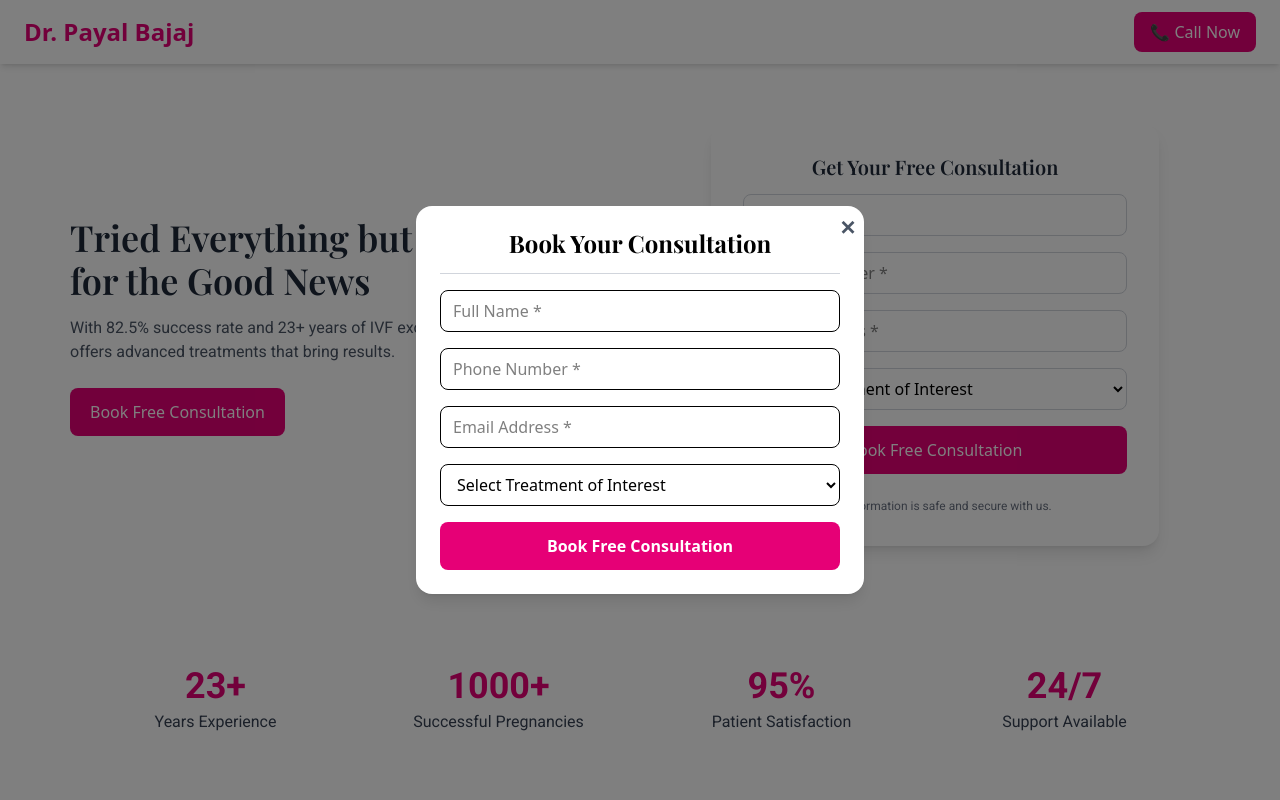
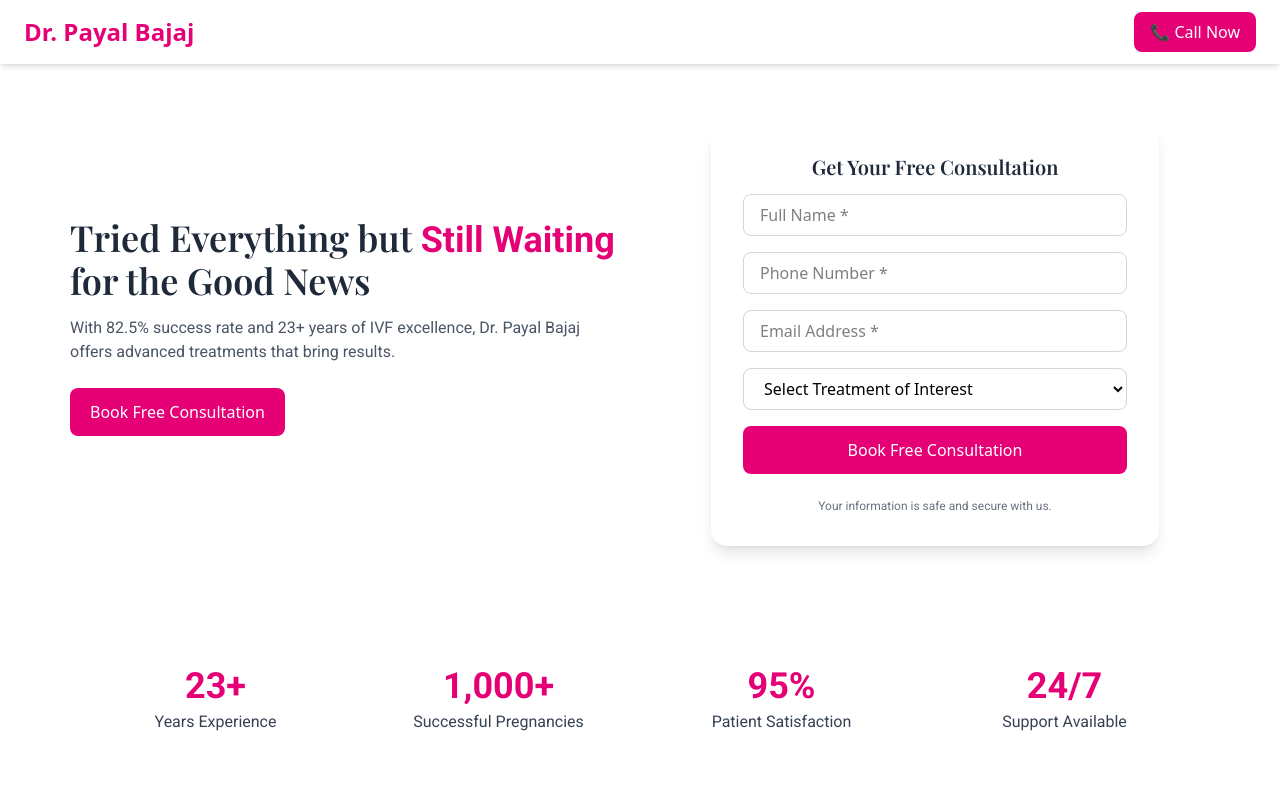
Before and after one commit to drpayalbajaj/dr-payal-bajaj-beta, a Next.js app: page /ivf-treatment in a window 1280 px wide. Shown: the top 800 px of the page. Built offline with nearby package versions, Linux system fonts and the light colour scheme; a web font is replaced by a local one.

Commit message:
remove popup

```diff
--- a/package.json
+++ b/package.json
@@ -21,6 +21,7 @@
             "motion": "^12.12.1",
             "next": "15.3.2",
             "react": "^19.0.0",
+            "react-countup": "^6.5.3",
             "react-dom": "^19.0.0",
             "react-hot-toast": "^2.5.2",
             "react-icons": "^5.5.0",
--- a/src/ivf-treatment/Banner.tsx
+++ b/src/ivf-treatment/Banner.tsx
@@ -1,12 +1,13 @@
-// app/components/StatsBanner.tsx
+'use client'
 import React from "react";
+import CountUp from "react-countup";
 
 const Banner: React.FC = () => {
   const stats = [
-    { value: "23+", label: "Years Experience" },
-    { value: "1000+", label: "Successful Pregnancies" },
-    { value: "95%", label: "Patient Satisfaction" },
-    { value: "24/7", label: "Support Available" },
+    { value: 23, suffix: "+", label: "Years Experience" },
+    { value: 1000, suffix: "+", label: "Successful Pregnancies" },
+    { value: 95, suffix: "%", label: "Patient Satisfaction" },
+    { value: 24, suffix: "/7", label: "Support Available" },
   ];
 
   return (
@@ -16,7 +17,12 @@ const Banner: React.FC = () => {
           {stats.map((stat, index) => (
             <div key={index} className="flex flex-col items-center">
               <span className="text-pink-600 font-bold text-3xl md:text-4xl">
-                {stat.value}
+                <CountUp
+                  start={0}
+                  end={stat.value}
+                  duration={2} // duration in seconds
+                  separator=","
+                />{stat.suffix}
               </span>
               <p className="text-gray-700 text-sm md:text-base mt-1">
                 {stat.label}
--- a/src/ivf-treatment/ConsultationPopup.tsx
+++ /dev/null
@@ -1,137 +0,0 @@
-"use client";
-
-import React, { useEffect, useState } from "react";
-import { useRouter } from "next/navigation";
-
-interface ConsultationPopupProps {
-  onClose?: () => void;
-}
-
-const ConsultationPopup: React.FC<ConsultationPopupProps> = ({ onClose }) => {
-  const router = useRouter();
-  const [showModal, setShowModal] = useState(false);
-  const [form, setForm] = useState({
-    name: "",
-    phone: "",
-    email: "",
-    treatment: "",
-  });
-
-  useEffect(() => {
-    setShowModal(true);
-    window.history.pushState({}, "", "/ivf-treatment");
-  }, []);
-
-  const handleClose = () => {
-    setShowModal(false);
-      window.history.pushState({}, "", "/ivf-treatment");
-    if (onClose) onClose();
-  };
-
-  const handleChange = (e: React.ChangeEvent<HTMLInputElement | HTMLSelectElement>) => {
-    const { name, value } = e.target;
-    setForm((prev) => ({ ...prev, [name]: value }));
-  };
-
- const handleSubmit = async (e: React.FormEvent<HTMLFormElement>) => {
-  e.preventDefault();
-
-  try {
-    const response = await fetch("/api/contact", {
-      method: "POST",
-      headers: { "Content-Type": "application/json" },
-      body: JSON.stringify({
-        name: form.name,
-        email: form.email,
-        contactNo: form.phone,
-        treatment: form.treatment,
-        message: "", // optional
-      }),
-    });
-
-    const data = await response.json();
-
-    if (response.ok) {
-      setForm({ name: "", phone: "", email: "", treatment: "" });
-      router.push("/thank-you");
-      if (onClose) onClose();
-    } else {
-      alert(data.message);
-    }
-  } catch (err) {
-    console.error(err);
-    alert("Something went wrong!");
-  }
-};
-
-
-  if (!showModal) return null;
-
-  return (
-    <div className="fixed inset-0 flex items-center justify-center bg-black/50 z-50">
-      <div className="bg-white w-11/12 max-w-md p-6 rounded-2xl shadow-lg relative">
-        <button
-          onClick={handleClose}
-          className="absolute top-2 right-2 text-gray-600 hover:text-black text-xl font-bold"
-        >
-          ✕
-        </button>
-
-        <h2 className="text-2xl font-bold mb-4 text-center">Book Your Consultation</h2>
-        <hr className="my-4 border-t border-gray-300" />
-
-        <form onSubmit={handleSubmit} className="space-y-4">
-          <input
-            name="name"
-            value={form.name}
-            onChange={handleChange}
-            type="text"
-            placeholder="Full Name *"
-            className="w-full border rounded-lg px-3 py-2 focus:ring-2 focus:ring-pink-400 focus:outline-none"
-            required
-          />
-          <input
-            name="phone"
-            value={form.phone}
-            onChange={handleChange}
-            type="tel"
-            placeholder="Phone Number *"
-            className="w-full border rounded-lg px-3 py-2 focus:ring-2 focus:ring-pink-400 focus:outline-none"
-            required
-          />
-          <input
-            name="email"
-            value={form.email}
-            onChange={handleChange}
-            type="email"
-            placeholder="Email Address *"
-            className="w-full border rounded-lg px-3 py-2 focus:ring-2 focus:ring-pink-400 focus:outline-none"
-            required
-          />
-          <select
-            name="treatment"
-            value={form.treatment}
-            onChange={handleChange}
-            className="w-full border rounded-lg px-3 py-2 focus:ring-2 focus:ring-pink-400 focus:outline-none"
-            required
-          >
-            <option value="">Select Treatment of Interest</option>
-            <option value="IVF">IVF</option>
-            <option value="IUI">IUI</option>
-            <option value="Fertility Counseling">Fertility Counseling</option>
-            <option value="Other">Other</option>
-          </select>
-
-          <button
-            type="submit"
-            className="w-full bg-pink-600 hover:bg-pink-700 text-white py-3 rounded-lg font-semibold transition"
-          >
-            Book Free Consultation
-          </button>
-        </form>
-      </div>
-    </div>
-  );
-};
-
-export default ConsultationPopup;
--- a/src/ivf-treatment/DoctorProfile.tsx
+++ b/src/ivf-treatment/DoctorProfile.tsx
@@ -1,24 +1,14 @@
 
 "use client";
-import React,{useState} from "react";
-import ConsultationPopup from "./ConsultationPopup";
+import React from "react";
+
 
 
 
 const DoctorProfile: React.FC = () => {
-   const [showModal, setShowModal] = useState(false);
 
-    const handleCTA = () => {
-    setShowModal(true);
-    window.history.pushState({}, "", "/ivf-treatment");
 
-  };
 
-  const handleClose = () => {
-  setShowModal(false);
-  window.history.pushState({}, "", "/ivf-treatment");
-  // if (onClose) onClose();
-};
   return (
     <div className="px-6 md:px-20 py-10">
       {/* Title */}
@@ -111,14 +101,14 @@ const DoctorProfile: React.FC = () => {
 
       {/* CTA BUTTON */}
       <div className="text-center mt-12">
-        <button
-            onClick={ handleCTA}
+        <a
+         href="/ivf-treatment"
           className="inline-block bg-pink-500 text-white font-semibold px-8 py-4 rounded-xl shadow-lg hover:bg-pink-600 transition-all duration-300 hover:-translate-y-0.5"
         >
           Book an Appointment
-        </button>
+        </a>
       </div>
-        {showModal && <ConsultationPopup onClose={handleClose } />}
+
     </div>
   );
 };
--- a/src/ivf-treatment/Main.tsx
+++ b/src/ivf-treatment/Main.tsx
@@ -1,13 +1,13 @@
 // app/components/Main.tsx
 "use client";
 
-import { useState, useEffect } from "react";
-import ConsultationPopup from "./ConsultationPopup";
+import { useState } from "react";
+
 import { useRouter } from "next/navigation";
 
 export default function Banner() {
   const router = useRouter();
-  const [showPopup, setShowPopup] = useState(false);
+
   const [form, setForm] = useState({
     name: "",
     phone: "",
@@ -15,9 +15,7 @@ export default function Banner() {
     treatment: "",
   });
 
-  useEffect(() => {
-    setShowPopup(true);
-  }, []);
+
 
   function handleChange(e: React.ChangeEvent<HTMLInputElement | HTMLSelectElement>) {
     const { name, value } = e.target;
@@ -64,12 +62,12 @@ function handleSubmit(e: React.FormEvent<HTMLFormElement>) {
         </p>
 
         <div className="flex flex-col sm:flex-row gap-4 justify-center lg:justify-start mb-4">
-          <button
-            onClick={() => setShowPopup(true)}
+          <a
+            href="/ivf-treatment"
             className="bg-pink-600 text-white px-5 py-3 rounded-lg font-medium hover:bg-pink-700 transition text-center"
           >
             Book Free Consultation
-          </button>
+          </a>
         </div>
       </div>
 
@@ -133,7 +131,7 @@ function handleSubmit(e: React.FormEvent<HTMLFormElement>) {
       </div>
 
       {/* Consultation Popup */}
-      {showPopup && <ConsultationPopup onClose={() => setShowPopup(false)} />}
+
     </section>
   );
 }
--- a/src/ivf-treatment/Navbar.tsx
+++ b/src/ivf-treatment/Navbar.tsx
@@ -1,35 +1,21 @@
 // app/components/Navbar.jsx
 "use client";
-import {useState} from "react";
+
 import Link from "next/link";
-import ConsultationPopup from "./ConsultationPopup";
 
 export default function Navbar() {
-  const [showModal, setShowModal] = useState(false);
-
-    const handleCTA = () => {
-    setShowModal(true);
-    window.history.pushState({}, "", "/ivf-treatment");
-  };
-  const handleClose = () => {
-    setShowModal(false);
-    window.history.pushState({}, "", "/ivf-treatment");
-
-  };
-
   return (
     <nav className="bg-white shadow-md py-3 px-6 flex justify-between items-center sticky top-0 z-50">
       <Link href="/" className="text-xl sm:text-2xl font-bold text-pink-600">
         Dr. Payal Bajaj
       </Link>
 
-      <button
-        onClick={ handleCTA}
+      <a
+        href="/ivf-treatment"
         className="bg-pink-600 text-white px-4 py-2 rounded-lg text-sm sm:text-base hover:bg-pink-700 transition"
       >
         📞 Call Now
-      </button>
-         {showModal && <ConsultationPopup onClose={handleClose} />}
+      </a>
     </nav>
   );
 }
--- a/src/ivf-treatment/WhyChoose.tsx
+++ b/src/ivf-treatment/WhyChoose.tsx
@@ -1,10 +1,10 @@
 "use client";
-import React, { useState } from "react";
+import React from "react";
 import { CheckCircle } from "lucide-react";
-import ConsultationPopup from "./ConsultationPopup";
+
 
 const WhyChoose: React.FC = () => {
-  const [showModal, setShowModal] = useState(false);
+
 
   const reasons = [
     {
@@ -54,15 +54,7 @@ const WhyChoose: React.FC = () => {
     },
   ];
 
-  const handleCTA = () => {
-    setShowModal(true);
-    window.history.pushState({}, "", "/ivf-treatment");
-  };
 
-  const handleClose = () => {
-    setShowModal(false);
-    window.history.pushState({}, "", "/ivf-treatment");
-  };
 
   return (
     <div className="bg-white">
@@ -89,15 +81,15 @@ const WhyChoose: React.FC = () => {
 
         {/* CTA */}
         <div className="text-center mt-12">
-          <button
-            onClick={handleCTA}
+          <a
+           href="/ivf-treatment"
             className="inline-block bg-pink-500 text-white font-semibold px-8 py-4 rounded-xl shadow-lg hover:bg-pink-600 transition-all duration-300 hover:-translate-y-0.5"
           >
             Book an Appointment
-          </button>
+          </a>
         </div>
 
-        {showModal && <ConsultationPopup onClose={handleClose} />}
+
       </section>
     </div>
   );
```
Also changed, not shown: src/app/layout.tsx (+18 -16 lines), 1 other file (tests, documents, lock files or other folders).
